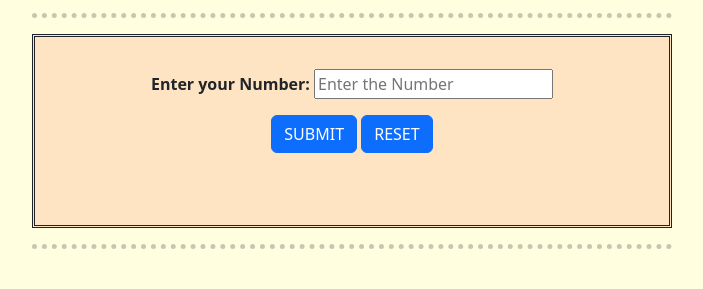
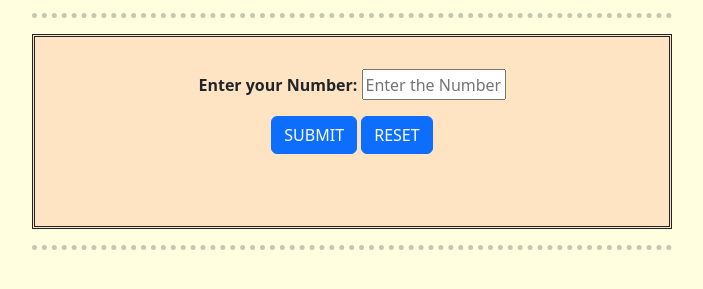
Before and after one commit to SubhamChowdhuryRiju/SumOfDigits, a plain HTML site: page index.html in a window 1280 px wide. Shown: the part 179-468 px from the top of the page, without its empty margins (288-991 px from the left). Drawn offline with nearby package versions, Linux system fonts and the light colour scheme.

Commit message:
Update style.css

```diff
--- a/css/style.css
+++ b/css/style.css
@@ -22,3 +22,8 @@ hr {
     border: solid;
     border-style: double;
 }
+
+.input {
+    height: 31px;
+    width: 144px;
+}
```
